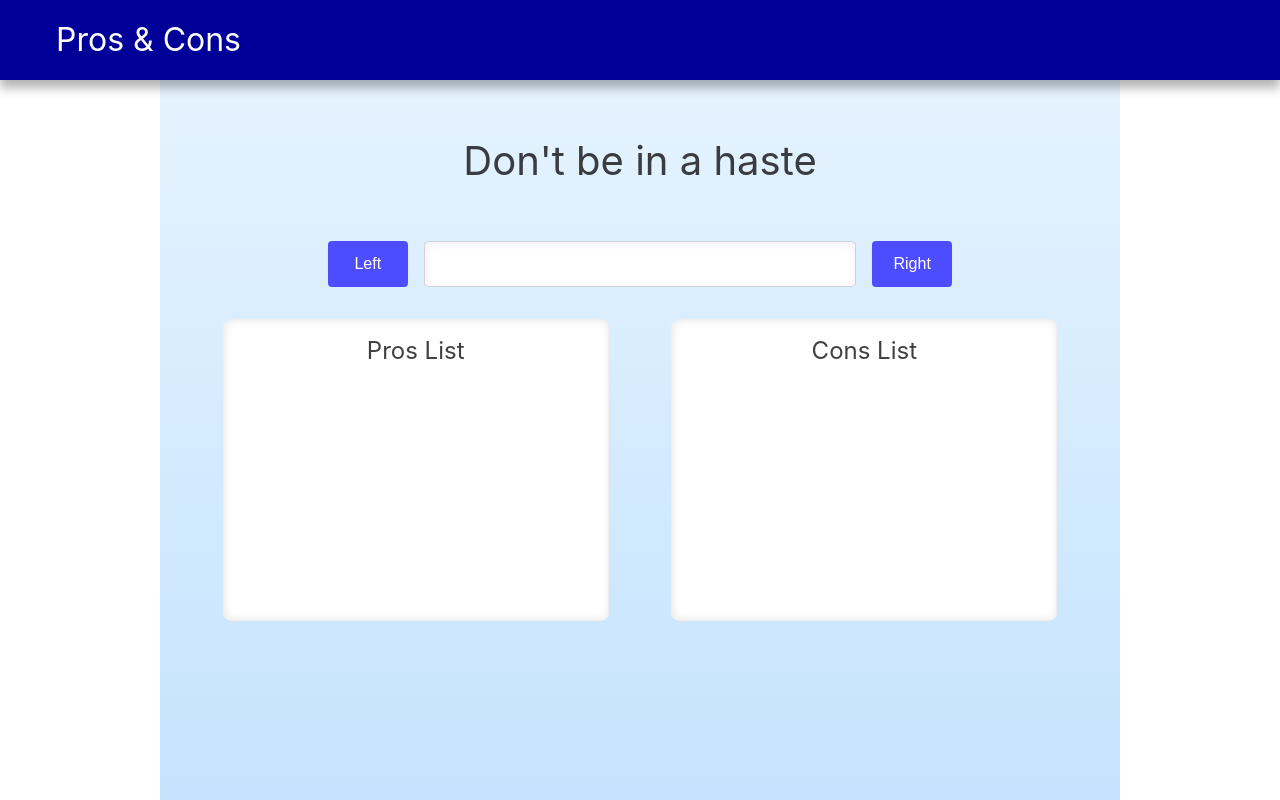
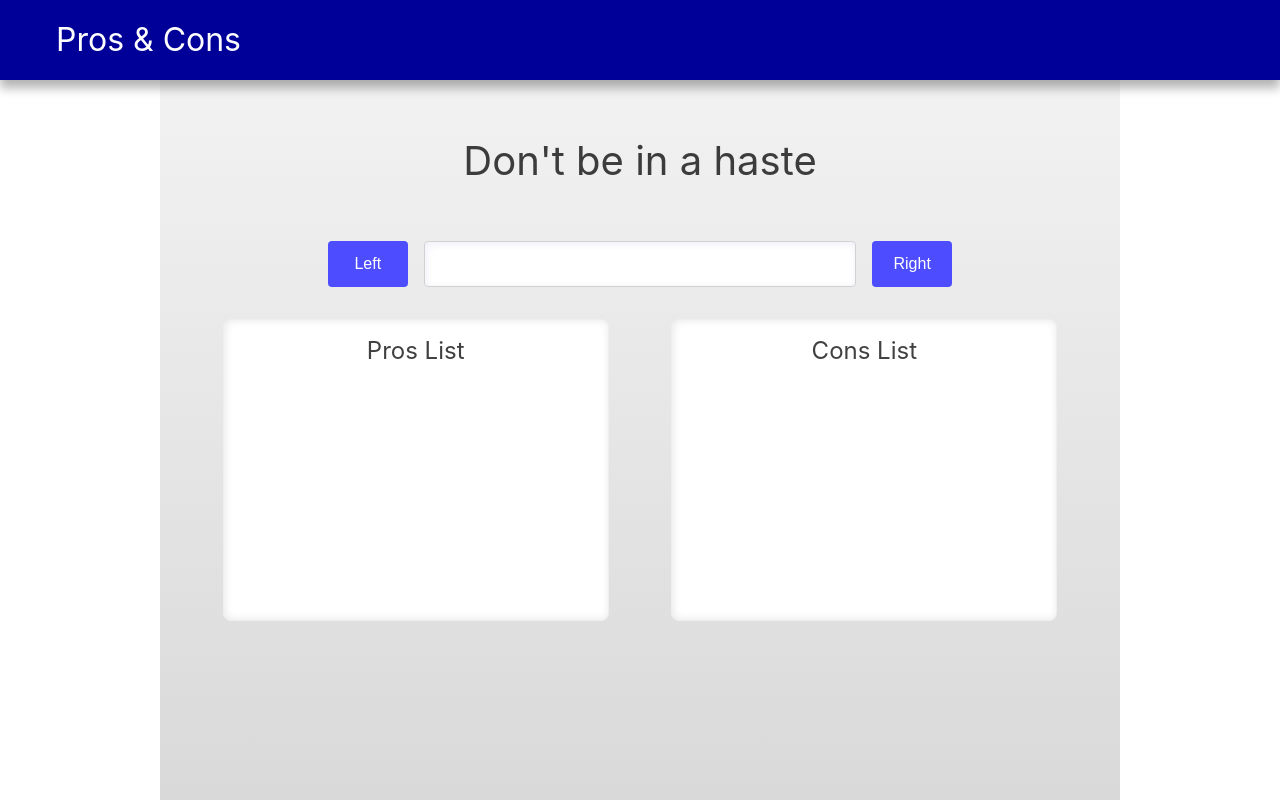
Before and after one commit to amha19/prosandcons, a React (Create React App) app: page / in a window 1280 px wide. Built offline with nearby package versions, Linux system fonts and the light colour scheme.

Commit message:
change styling and add endline

```diff
--- a/src/App.styles.ts
+++ b/src/App.styles.ts
@@ -20,7 +20,7 @@ export const StyledApp = styled.div`
 
 export const StyledContainer = styled.div`
     width: 75%;
-    background: linear-gradient(to bottom, #e5f3fe, #c5e3fe);
+    background: linear-gradient(to bottom, #f2f2f2, #d9d9d9);
     min-height: calc(100vh - 80px);
 `;
 
```
Also changed, not shown: docker-compose.yaml (line endings or trailing spaces), 2 other files (tests, documents, lock files or other folders).
